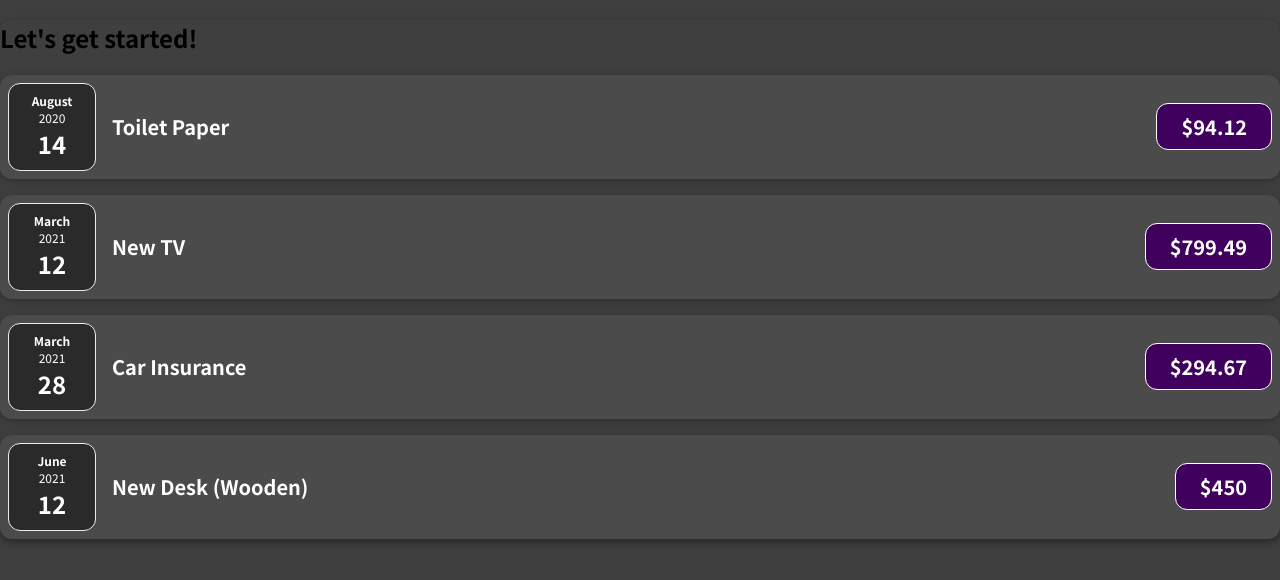
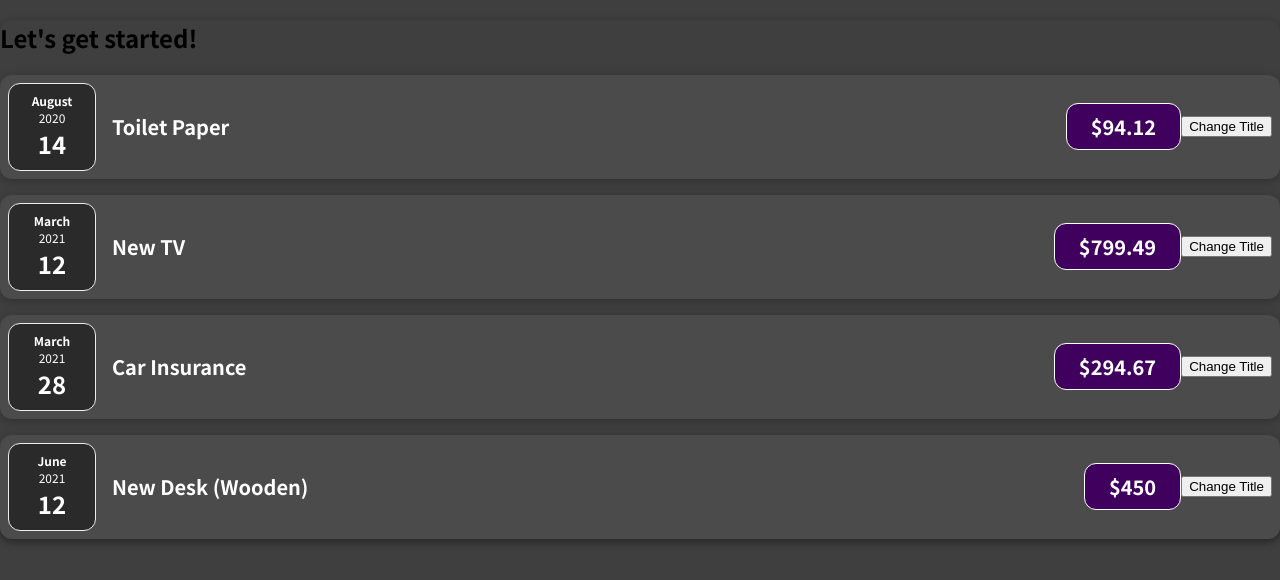
Before and after one commit to LevwTech/expenses-tracker, a React (Create React App) app: page / in a window 1280 px wide. Shown: the top 580 px of the page. Built offline with nearby package versions, Linux system fonts and the light colour scheme.

Commit message:
used useState to change data and update on UI

```diff
--- a/src/App.js
+++ b/src/App.js
@@ -1,5 +1,5 @@
-import ExpenseItem from "./components/ExpenseItem";
-import Card from "./components/Card.js";
+import ExpenseItem from "./components/Expenses/ExpenseItem";
+import Card from "./components/UI/Card.js";
 function App() {
   const expenses = [
     {
--- a/src/components/ExpenseItem.js
+++ /dev/null
@@ -1,15 +0,0 @@
-import "./ExpenseItem.css";
-import ExpenseDate from "./ExpenseDate.js";
-import Card from "./Card.js";
-function ExpenseItem(props) {
-  return (
-    <Card className="expense-item">
-      <ExpenseDate date={props.date} />
-      <div className="expense-item__description">
-        <h2>{props.title}</h2>
-        <div className="expense-item__price">${props.amount}</div>
-      </div>
-    </Card>
-  );
-}
-export default ExpenseItem;
--- /dev/null
+++ b/src/components/Expenses/ExpenseItem.js
@@ -0,0 +1,23 @@
+import "./ExpenseItem.css";
+import { useState } from "react";
+import ExpenseDate from "./ExpenseDate.js";
+import Card from "../UI/Card.js";
+function ExpenseItem(props) {
+  const [title, setTitle] = useState(props.title);
+  function clickBtn() {
+    setTitle("Updated!");
+  }
+  return (
+    <Card className="expense-item">
+      {/* className is for basic html elements not custom ones so its done through props.className */}
+      <ExpenseDate date={props.date} />
+      {/* here card wraps custom elements even! */}
+      <div className="expense-item__description">
+        <h2>{title}</h2>
+        <div className="expense-item__price">${props.amount}</div>
+      </div>
+      <button onClick={clickBtn}>Change Title</button>
+    </Card>
+  );
+}
+export default ExpenseItem;
```
Also changed, not shown: src/components/Expenses/ExpenseDate.css (renamed from src/components/ExpenseDate.css), src/components/Expenses/ExpenseDate.js (renamed from src/components/ExpenseDate.js), src/components/Expenses/ExpenseItem.css (renamed from src/components/ExpenseItem.css), src/components/UI/Card.css (renamed from src/components/Card.css), src/components/UI/Card.js (renamed from src/components/Card.js), 1 other file (tests, documents, lock files or other folders).
